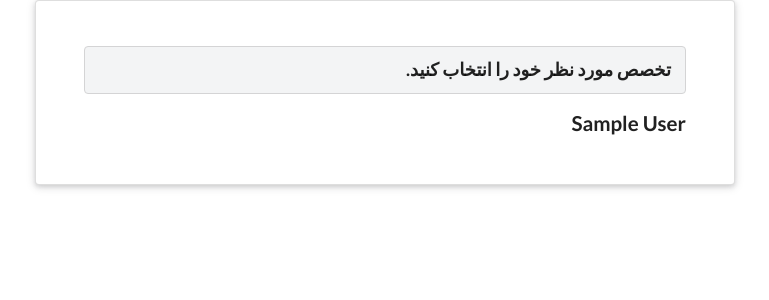
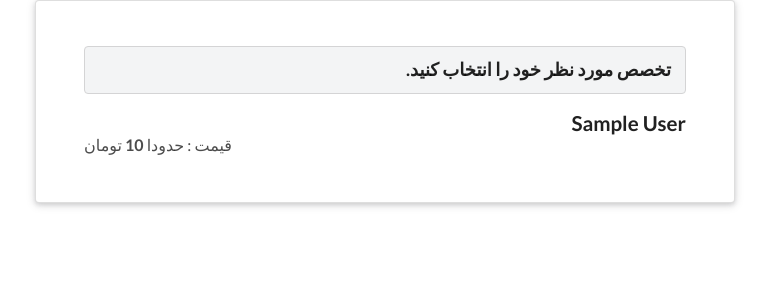
Before and after one commit to tarlaun/AnalysisDesign_project2, a Django app: page /accounts/expertise_list/ in a window 1280 px wide. Shown: the top 300 px of the page, without its empty margins (255-1024 px from the left). Run offline with Django 3.2, Linux system fonts and the light colour scheme; tables that the repository leaves empty hold one stand-in row (values such as "Sample post"); some libraries are stand-ins or nearby versions.

Commit message:
Prices Are Added In Front #51

```diff
--- a/docicome/account/templates/expertise_list.html
+++ b/docicome/account/templates/expertise_list.html
@@ -10,6 +10,7 @@
                     <div class="item black">
                         <div class="ui content">
                             <div class="ui header big" style="text-align: right;">{{ exp.name }}</div>
+                            <div class="description aligned center"> قیمت : حدودا <b>{{ exp.price }}</b> تومان</div>
                         </div>
                     </div>
                 {% endfor %}
```
